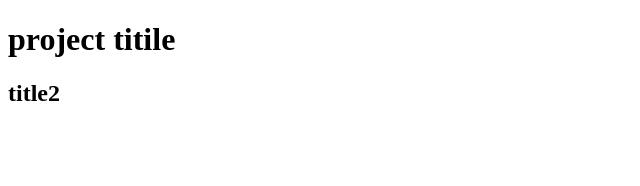
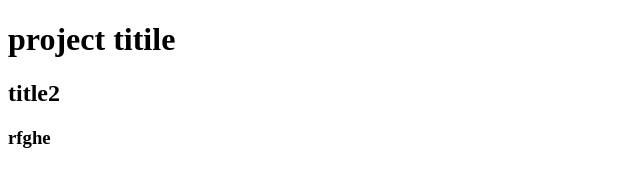
Before and after one commit to KSuthan/UFT-Project, a plain HTML site: page index.html in a window 1280 px wide. Shown: the full height of the page, 0-640 px from the left. Drawn offline with Linux system fonts and the light colour scheme.

Commit message:
1st commit

```diff
--- a/index.html
+++ b/index.html
@@ -9,5 +9,6 @@
 <body>
     <h1>project titile</h1>
     <h2>title2</h2>
+    <h3>rfghe</h3>
 </body>
 </html>
```
